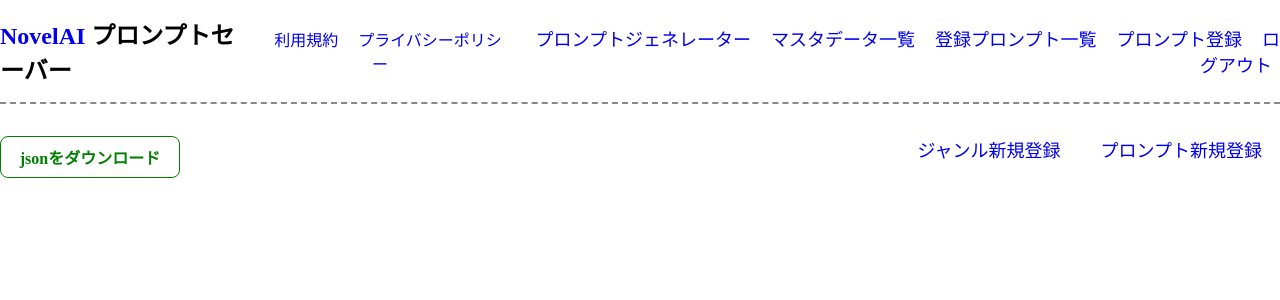
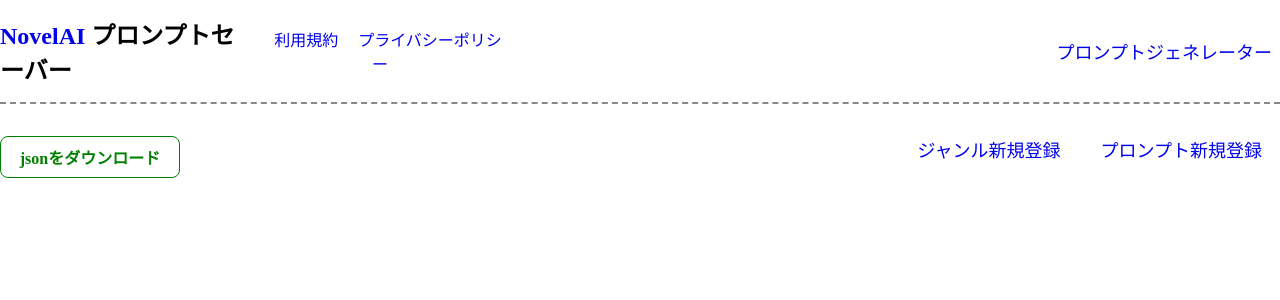
Before and after one commit to Fumin26u/novelai_spell_generator, a PHP site: page /master/ in a window 1280 px wide. Shown: the top 300 px of the page. Run offline with PHP 8.4, Linux system fonts and the light colour scheme; the visitor is signed in with stand-in values (Sample User, id 1); data that the repository does not hold is empty.

Commit message:
旧ヘッダーから遷移するログインページはアーカイブ化したのでリンクを消去

```diff
--- a/register/header.php
+++ b/register/header.php
@@ -7,17 +7,6 @@
         <a href="<?= $home ?>t/privacy_policy.php">プライバシーポリシー</a>
     </div>
     <div class="header-right">
-            <a href="<?= $home ?>../" target="_blank">プロンプトジェネレーター</a>
-        <?php if (!isset($_SESSION['user_id'])) { ?>
-            <a href="<?= $home ?>login.php">ログイン</a>
-            <a href="<?= $home ?>register.php">アカウント登録</a>
-        <?php } else { ?>
-            <?php if (isset($_SESSION['user_id']) && $_SESSION['user_id'] === 'Fumiya0719') { ?>
-            <a href="<?= $home ?>master">マスタデータ一覧</a>
-            <?php } ?>
-            <a href="<?= $home ?>../#/saves/">登録プロンプト一覧</a>
-            <a href="<?= $home ?>commands.php">プロンプト登録</a>
-            <a href="<?= $home ?>?logout">ログアウト</a>
-        <?php } ?>
+        <a href="<?= $home ?>../" target="_blank">プロンプトジェネレーター</a>
     </div>
 </header>
```
